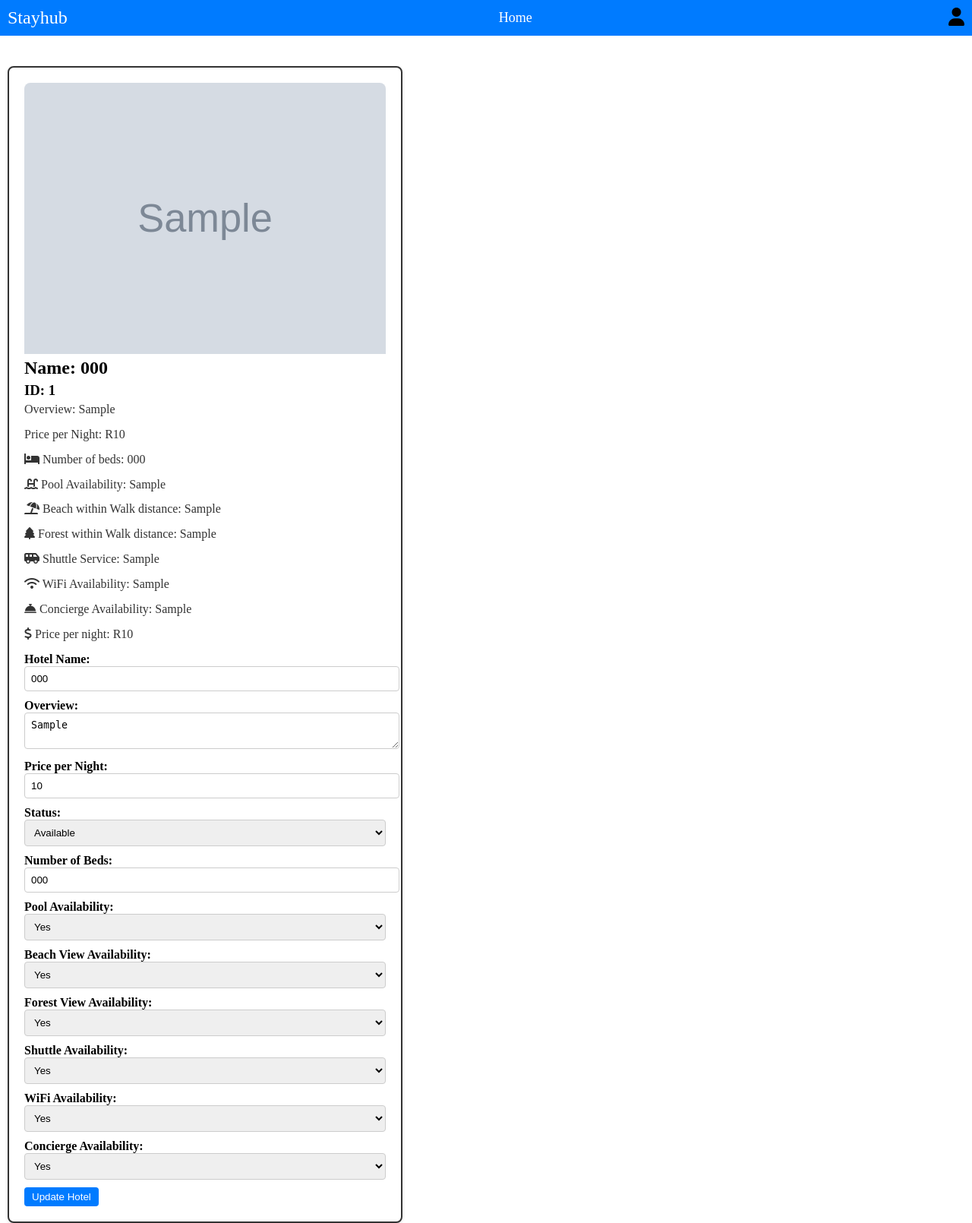
After one commit to Robofish996/HotelBookingApp, a PHP site: page /pages/removeHotel.php in a window 1280 px wide. The commit adds this page. Shown: the whole page at 76% size. Run offline with PHP 8.4, Linux system fonts and the light colour scheme; the visitor is signed in with stand-in values (Sample User, id 1); tables that the repository leaves empty or names only in its code hold one stand-in row (values such as "Sample post"); grey boxes marked "Sample" are stand-in pictures.

Commit message:
added update hotel functionality

```diff
--- /dev/null
+++ b/pages/removeHotel.php
@@ -0,0 +1,252 @@
+<?php
+session_start();
+
+// Check if the user is logged in and has admin role, if not, redirect to login
+if (!isset($_SESSION['user_id']) || $_SESSION['role'] !== 'admin') {
+    header("Location: ../pages/login.php");
+    exit;
+}
+
+// Assuming you have a database connection setup earlier in your code
+$host = 'localhost';
+$username = 'Mathew';
+$password = 'mysql@123';
+$database = 'stayhub';
+
+$connection = mysqli_connect($host, $username, $password, $database);
+if (!$connection) {
+    die("Connection failed: " . mysqli_connect_error());
+}
+
+class HotelManager
+{
+    private $connection;
+
+    public function __construct($connection)
+    {
+        $this->connection = $connection;
+    }
+
+    public function getAllHotels()
+    {
+        $query = "SELECT * FROM hotels";
+        $result = mysqli_query($this->connection, $query);
+
+        $hotels = array();
+        while ($row = mysqli_fetch_assoc($result)) {
+            $hotels[] = $row;
+        }
+
+        return $hotels;
+    }
+
+    public function updateHotelAttributes($hotelId, $newHotelName, $newOverview, $newPricePerNight, $newStatus, $newNumberOfBeds, $newPoolAvail, $newBeachView, $newForestView, $newShuttleService, $newWifiService, $newConciergeService)
+    {
+        $query = "UPDATE hotels SET
+            hotel_name = '$newHotelName',
+            overview = '$newOverview',
+            price_per_night = '$newPricePerNight',
+            status = '$newStatus',
+            number_of_beds = '$newNumberOfBeds',
+            pool_avail = '$newPoolAvail',
+            beach_view = '$newBeachView',
+            forest_view = '$newForestView',
+            shuttle_service = '$newShuttleService',
+            wifi_service = '$newWifiService',
+            concierge_service = '$newConciergeService'
+            WHERE hotel_id = $hotelId";
+
+        $result = mysqli_query($this->connection, $query);
+
+        if (!$result) {
+            die("Query failed: " . mysqli_error($this->connection));
+        }
+    }
+}
+
+$hotelManager = new HotelManager($connection);
+
+// Handle hotel attribute updates
+if ($_SERVER["REQUEST_METHOD"] == "POST" && isset($_POST['update_hotel'])) {
+    $hotelId = $_POST['hotel_id'];
+    $newHotelName = mysqli_real_escape_string($connection, $_POST['new_hotel_name']);
+    $newOverview = mysqli_real_escape_string($connection, $_POST['new_overview']);
+    $newPricePerNight = isset($_POST['new_price_per_night']) ? floatval($_POST['new_price_per_night']) : 0.00;
+    $newStatus = $_POST['new_status'];
+    $newNumberOfBeds = isset($_POST['new_number_of_beds']) ? intval($_POST['new_number_of_beds']) : 0;
+    $newPoolAvail = $_POST['new_pool_avail'];
+    $newBeachView = $_POST['new_beach_view'];
+    $newForestView = $_POST['new_forest_view'];
+    $newShuttleService = $_POST['new_shuttle_service'];
+    $newWifiService = $_POST['new_wifi_service'];
+    $newConciergeService = $_POST['new_concierge_service'];
+
+    // Validate and set new_pool_avail value
+    if (isset($_POST['new_pool_avail']) && ($_POST['new_pool_avail'] === 'yes' || $_POST['new_pool_avail'] === 'no')) {
+        $newPoolAvail = $_POST['new_pool_avail'];
+    } else {
+        // Default to 'no' if the value is invalid
+        $newPoolAvail = 'no';
+    }
+
+    // Validate and set new_beach_view value
+    if (isset($_POST['new_beach_view']) && ($_POST['new_beach_view'] === 'yes' || $_POST['new_beach_view'] === 'no')) {
+        $newBeachView = $_POST['new_beach_view'];
+    } else {
+        // Default to 'no' if the value is invalid
+        $newBeachView = 'no';
+    }
+    // Validate and set new_forest_view value
+    if (isset($_POST['new_forest_view']) && ($_POST['new_forest_view'] === 'yes' || $_POST['new_forest_view'] === 'no')) {
+        $newForestView = $_POST['new_forest_view'];
+    } else {
+        // Default to 'no' if the value is invalid
+        $newForestView = 'no';
+    }
+    // Validate and set new_shuttle_service value
+    if (isset($_POST['new_shuttle_service']) && ($_POST['new_shuttle_service'] === 'yes' || $_POST['new_shuttle_service'] === 'no')) {
+        $newShuttleService = $_POST['new_shuttle_service'];
+    } else {
+        // Default to 'no' if the value is invalid
+        $newShuttleService = 'no';
+    }
+        // Validate and set newWifiService value
+        if (isset($_POST['newWifiService']) && ($_POST['newWifiService'] === 'yes' || $_POST['newWifiService'] === 'no')) {
+            $newWifiService = $_POST['newWifiService'];
+        } else {
+            // Default to 'no' if the value is invalid
+            $newWifiService = 'no';
+        }
+    // Validate and set new_concierge_service value
+    if (isset($_POST['new_concierge_service']) && ($_POST['new_concierge_service'] === 'yes' || $_POST['new_concierge_service'] === 'no')) {
+        $newConciergeService = $_POST['new_concierge_service'];
+    } else {
+        // Default to 'no' if the value is invalid
+        $newConciergeService = 'no';
+    }
+
+    $hotelManager->updateHotelAttributes($hotelId, $newHotelName, $newOverview, $newPricePerNight, $newStatus, $newNumberOfBeds, $newPoolAvail, $newBeachView, $newForestView, $newShuttleService, $newWifiService, $newConciergeService);
+
+    // Redirect back to the same page after updating the hotel
+    header("Location: removeHotel.php");
+    exit;
+}
+
+
+// Get all hotels using the getAllHotels method
+$allHotels = $hotelManager->getAllHotels();
+?>
+
+<!DOCTYPE html>
+<html lang="en">
+
+<head>
+    <meta charset="UTF-8">
+    <meta http-equiv="X-UA-Compatible" content="IE=edge">
+    <meta name="viewport" content="width=device-width, initial-scale=1.0">
+    <title>Admin Dashboard</title>
+    <link rel="stylesheet" type="text/css" href="../styling/css/removeHotels.css">
+    <link rel="stylesheet" href="https://cdnjs.cloudflare.com/ajax/libs/font-awesome/6.0.0-beta3/css/all.min.css">
+</head>
+
+<body>
+    <!-- Nav Bar -->
+    <nav class="navbar">
+        <div class="logo">
+            <a href="#">Stayhub</a>
+        </div>
+        <ul class="nav-links">
+            <li><a href="../pages/admin.php">Home</a></li>
+        </ul>
+        <div class="user-dropdown">
+            <i class="fas fa-user"></i>
+            <div class="dropdown-content">
+                <a href="logout.php">Logout</a>
+            </div>
+        </div>
+    </nav>
+    <div class="hotels-list">
+    <?php foreach ($allHotels as $hotel) : ?>
+        <div class="hotel-item">
+            <img src="<?php echo $hotel['image_path']; ?>" alt="<?php echo $hotel['hotel_name']; ?>">
+            <H2>Name: <?php echo $hotel['hotel_name']; ?></H2>
+            <h3>ID: <?php echo $hotel['hotel_id']; ?></h3>
+            <p>Overview: <?php echo $hotel['overview']; ?></p>
+            <p>Price per Night: R<?php echo $hotel['price_per_night']; ?></p>
+                    <?php echo '<p><i class="fas fa-bed"></i> Number of beds: ' . $hotel['number_of_beds'] . '</p>'; ?>
+                    <?php echo '<p><i class="fas fa-swimming-pool"></i> Pool Availability: ' . $hotel['pool_avail'] . '</p>';?>
+                    <?php echo '<p><i class="fas fa-umbrella-beach"></i> Beach within Walk distance: ' . $hotel['beach_view'] . '</p>';?>
+                    <?php echo '<p><i class="fas fa-tree"></i> Forest within Walk distance: ' . $hotel['forest_view'] . '</p>';?>
+                    <?php echo '<p><i class="fas fa-shuttle-van"></i> Shuttle Service: ' . $hotel['shuttle_service'] . '</p>';?>
+                    <?php echo '<p><i class="fas fa-wifi"></i> WiFi Availability: ' . $hotel['wifi_service'] . '</p>';?>
+                    <?php  echo '<p><i class="fas fa-concierge-bell"></i> Concierge Availability: ' . $hotel['concierge_service'] . '</p>';?>
+                    <?php echo '<p><i class="fas fa-dollar-sign"></i> Price per night: R' . $hotel['price_per_night'] . '</p>';?>
+            <form method="post">
+                <input type="hidden" name="hotel_id" value="<?php echo $hotel['hotel_id']; ?>">
+                <label for="new_hotel_name">Hotel Name:</label>
+                <input type="text" id="new_hotel_name" name="new_hotel_name" placeholder="New Hotel Name" value="<?php echo $hotel['hotel_name']; ?>">
+
+                <label for="new_overview">Overview:</label>
+                <textarea id="new_overview" name="new_overview" placeholder="New Overview"><?php echo $hotel['overview']; ?></textarea>
+
+                <label for="new_price_per_night">Price per Night:</label>
+                <input type="number" id="new_price_per_night" name="new_price_per_night" placeholder="New Price per Night" value="<?php echo $hotel['price_per_night']; ?>">
+
+                <label for="new_status">Status:</label>
+                <select id="new_status" name="new_status">
+                    <option value="Available" <?php if ($hotel['status'] == 'Available') echo 'selected'; ?>>Available</option>
+                    <option value="Unavailable" <?php if ($hotel['status'] == 'Unavailable') echo 'selected'; ?>>Unavailable</option>
+                </select>
+
+                <label for="new_number_of_beds">Number of Beds:</label>
+                <input type="number" id="new_number_of_beds" name="new_number_of_beds" placeholder="New Number of Beds" value="<?php echo $hotel['number_of_beds']; ?>">
+
+                <label for="new_pool_avail">Pool Availability:</label>
+                <select id="new_pool_avail" name="new_pool_avail">
+                    <option value="yes" <?php if ($hotel['pool_avail'] == 'yes') echo 'selected'; ?>>Yes</option>
+                    <option value="no" <?php if ($hotel['pool_avail'] == 'no') echo 'selected'; ?>>No</option>
+                </select>
+
+                <label for="new_beach_view">Beach View Availability:</label>
+                <select id="new_beach_view" name="new_beach_view">
+                    <option value="yes" <?php if ($hotel['beach_view'] == 'yes') echo 'selected'; ?>>Yes</option>
+                    <option value="no" <?php if ($hotel['beach_view'] == 'no') echo 'selected'; ?>>No</option>
+                </select>
+
+                <label for="new_forest_view">Forest View Availability:</label>
+                <select id="new_forest_view" name="new_forest_view">
+                    <option value="yes" <?php if ($hotel['forest_view'] == 'yes') echo 'selected'; ?>>Yes</option>
+                    <option value="no" <?php if ($hotel['forest_view'] == 'no') echo 'selected'; ?>>No</option>
+                </select>
+
+                <label for="new_shuttle_service">Shuttle Availability:</label>
+                <select id="new_shuttle_service" name="new_shuttle_service">
+                    <option value="yes" <?php if ($hotel['shuttle_service'] == 'yes') echo 'selected'; ?>>Yes</option>
+                    <option value="no" <?php if ($hotel['shuttle_service'] == 'no') echo 'selected'; ?>>No</option>
+                </select>
+
+                <label for="newWifiService">WiFi Availability:</label>
+                <select id="newWifiService" name="newWifiService">
+                    <option value="yes" <?php if ($hotel['wifi_service'] == 'yes') echo 'selected'; ?>>Yes</option>
+                    <option value="no" <?php if ($hotel['wifi_service'] == 'no') echo 'selected'; ?>>No</option>
+                </select>
+
+                <label for="new_concierge_service">Concierge Availability:</label>
+                <select id="new_concierge_service" name="new_concierge_service">
+                    <option value="yes" <?php if ($hotel['concierge_service'] == 'yes') echo 'selected'; ?>>Yes</option>
+                    <option value="no" <?php if ($hotel['concierge_service'] == 'no') echo 'selected'; ?>>No</option>
+                </select>
+
+
+
+                <button type="submit" name="update_hotel">Update Hotel</button>
+            </form>
+        </div>
+    <?php endforeach; ?>
+</div>
+
+
+    <!-- Rest of your HTML -->
+</body>
+
+</html>
--- /dev/null
+++ b/styling/css/removeHotels.css
@@ -0,0 +1,152 @@
+/* Reset some default styling */
+body,
+h1,
+h2,
+h3,
+p,
+ul,
+li {
+    margin: 0;
+    padding: 0;
+}
+/* User Dropdown */
+.user-dropdown {
+    font-size: 24px;
+    position: relative;
+    cursor: pointer;
+}
+
+.circle-icon {
+    width: 40px;
+    height: 40px;
+    border-radius: 50%;
+    background-color: #fff;
+    display: flex;
+    justify-content: center;
+    align-items: center;
+}
+
+.user-dropdown .dropdown-content {
+    display: none;
+    position: absolute;
+    top: 45px;
+    right: 0;
+    background-color: #f9f9f9;
+    min-width: 100px;
+    border-radius: 4px;
+    box-shadow: 0 8px 16px rgba(0, 0, 0, 0.1);
+    padding: 8px;
+}
+
+.user-dropdown .dropdown-content a {
+    display: block;
+    color: #000000;
+    text-decoration: none;
+    font-size: 18px;
+    padding: 5px 10px;
+}
+
+.user-dropdown .dropdown-content a:hover {
+    background-color: #f1f1f1;
+}
+
+.user-dropdown.active .dropdown-content {
+    display: block;
+}
+
+
+/* Navigation Bar */
+.navbar {
+    display: flex;
+    justify-content: space-between;
+    align-items: center;
+    background-color: #007bff;
+    padding: 10px;
+}
+
+.logo a {
+    color: #fff;
+    font-size: 24px;
+    text-decoration: none;
+}
+
+.nav-links {
+    list-style: none;
+    display: flex;
+}
+
+.nav-links li {
+    margin-left: 20px;
+}
+
+.nav-links a {
+    color: #fff;
+    text-decoration: none;
+    font-size: 18px;
+}
+
+.nav-links a:hover {
+    text-decoration: underline;
+}
+
+/* Hotel Item */
+.hotels-list {
+    display: grid;
+    grid-template-columns: repeat(2, 1fr); /* Two cards in a row */
+    gap: 200px;
+    margin-top: 30px;
+}
+
+.hotel-item {
+    background-color: #fff;
+    padding: 20px;
+    border-radius: 8px;
+    box-shadow: 0 2px 4px rgba(0, 0, 0, 0.1);
+    border: 2px solid #333;
+    display: flex;
+    flex-direction: column;
+    justify-content: space-between;
+    height: 100%;
+    margin: 10px; /* Add margin for even spacing */
+}
+
+.hotel-item img {
+    width: 100%;
+    max-height: 500px;
+    object-fit: cover;
+    border-top-left-radius: 8px;
+    border-top-right-radius: 8px;
+}
+
+.hotel-item p {
+    margin-bottom: 10px;
+    font-size: 16px;
+    color: #333;
+}
+
+.hotel-item label {
+    font-weight: bold;
+}
+
+.hotel-item select, .hotel-item input, .hotel-item textarea {
+    width: 100%;
+    padding: 8px;
+    margin-bottom: 10px;
+    border: 1px solid #ccc;
+    border-radius: 4px;
+}
+
+.hotel-item button {
+    background-color: #007bff;
+    color: #fff;
+    border: none;
+    padding: 5px 10px;
+    border-radius: 4px;
+    cursor: pointer;
+    transition: background-color 0.3s ease;
+    align-self: flex-end;
+}
+
+.hotel-item button:hover {
+    background-color: #0056b3;
+}
```
Also changed, not shown: pages/hotels.php (+13 -8 lines).
